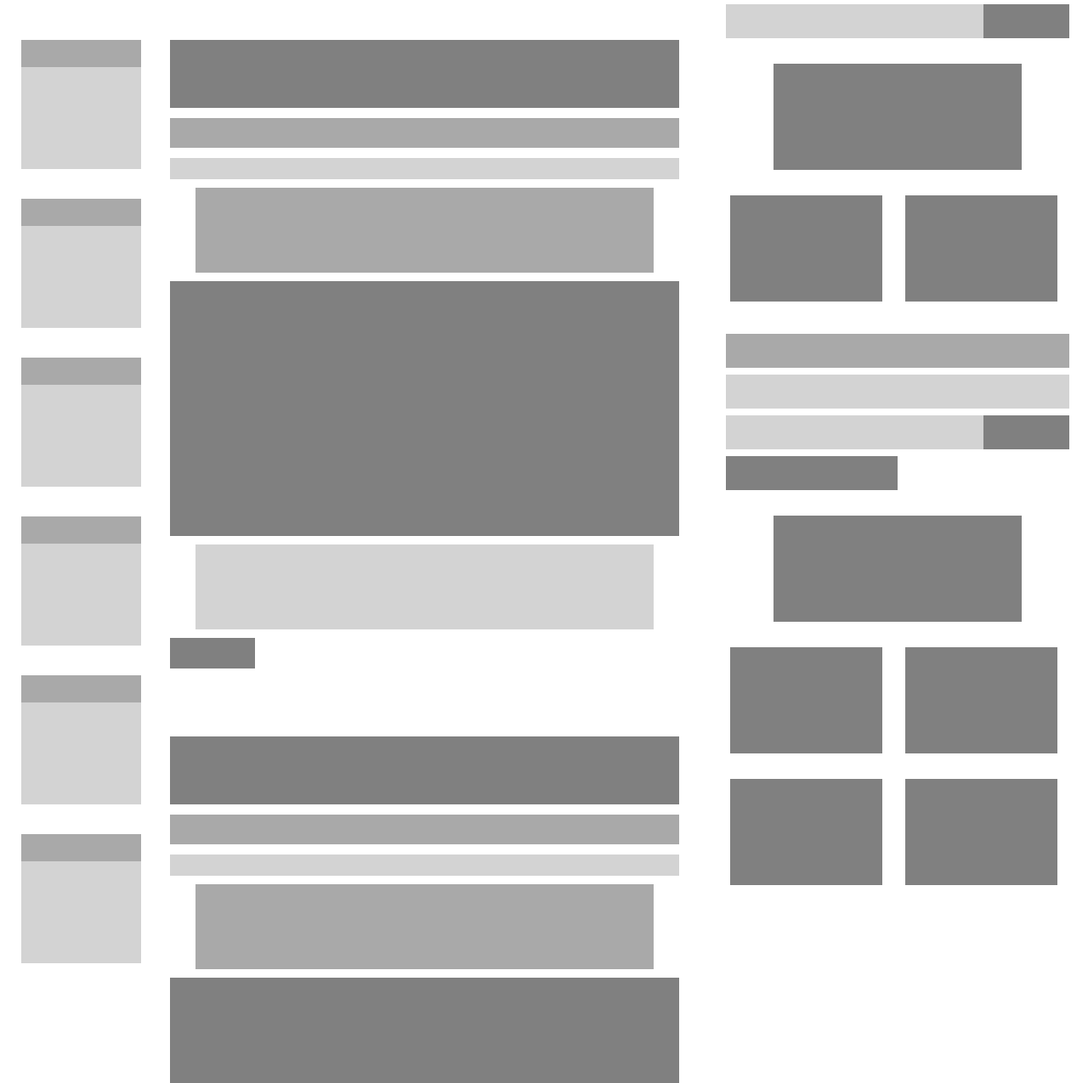
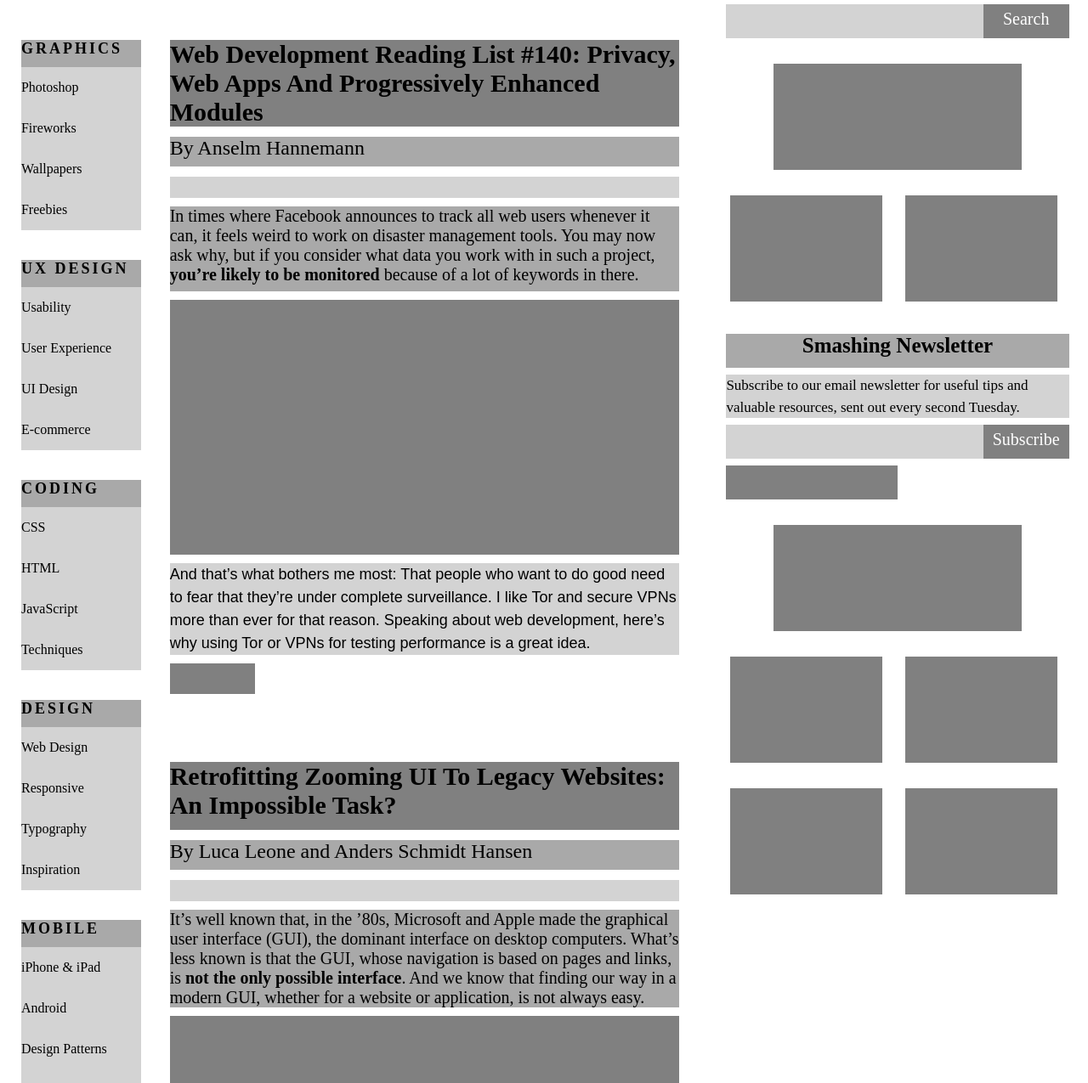
Before and after one commit to VasiliuKr/Smashing-magazine, a plain HTML site: page index.html in a window 1280 px wide. Shown: the part 78-1353 px from the top of the page at 85% size. Drawn offline with Linux system fonts and the light colour scheme; a web font is replaced by a local one.

Commit message:
Typography

```diff
--- a/index.html
+++ b/index.html
@@ -4,10 +4,12 @@
 	<meta charset="UTF-8">
 	<title>Smashing Magazine</title>
 	<link rel="stylesheet" href="styles.css">
+	<link href='https://fonts.googleapis.com/css?family=Enriqueta:400,700' rel='stylesheet' type='text/css'>
+	<link href='https://fonts.googleapis.com/css?family=Droid+Sans' rel='stylesheet' type='text/css'>
 </head>
 <body>
 	<nav class="navigation">
-		<div class="logo primary"></div>
+		<div class="logo primary">SMASHING MAGAZINE</div>
 		<div class="nav-links tertiary"></div>
 	</nav>
 	<div class="container">
@@ -15,99 +17,99 @@
 			<div class="left-column">
 				<ul class="menu">
 					<li class="sub-menu">
-						<h1 class="secondary"></h1>
+						<h1 class="secondary">GRAPHICS</h1>
 						<ul class="tertiary">
-							<li></li>
-							<li></li>
-							<li></li>
-							<li></li>
+							<li>Photoshop</li>
+							<li>Fireworks</li>
+							<li>Wallpapers</li>
+							<li>Freebies</li>
 						</ul>
 					</li>
 					<li class="sub-menu">
-						<h1 class="secondary"></h1>
+						<h1 class="secondary">UX DESIGN</h1>
 						<ul class="tertiary">
-							<li></li>
-							<li></li>
-							<li></li>
-							<li></li>
+							<li>Usability</li>
+							<li>User Experience</li>
+							<li>UI Design</li>
+							<li>E-commerce</li>
 						</ul>
 					</li>
 					<li class="sub-menu">
-						<h1 class="secondary"></h1>
+						<h1 class="secondary">CODING</h1>
 						<ul class="tertiary">
-							<li></li>
-							<li></li>
-							<li></li>
-							<li></li>
+							<li>CSS</li>
+							<li>HTML</li>
+							<li>JavaScript</li>
+							<li>Techniques</li>
 						</ul>
 					</li>
 					<li class="sub-menu">
-						<h1 class="secondary"></h1>
+						<h1 class="secondary">DESIGN</h1>
 						<ul class="tertiary">
-							<li></li>
-							<li></li>
-							<li></li>
-							<li></li>
+							<li>Web Design</li>
+							<li>Responsive</li>
+							<li>Typography</li>
+							<li>Inspiration</li>
 						</ul class="tertiary">
 					</li>
 					<li class="sub-menu">
-						<h1 class="secondary"></h1>
+						<h1 class="secondary">MOBILE</h1>
 						<ul class="tertiary">
-							<li></li>
-							<li></li>
-							<li></li>
-							<li></li>
+							<li>iPhone & iPad</li>
+							<li>Android</li>
+							<li>Design Patterns</li>
+							<li>User Interface</li>
 						</ul>
 					</li>
 					<li class="sub-menu">
-						<h1 class="secondary"></h1>
+						<h1 class="secondary">WORDPRESS</h1>
 						<ul class="tertiary">
-							<li></li>
-							<li></li>
-							<li></li>
-							<li></li>
+							<li>Essentials</li>
+							<li>Techniques</li>
+							<li>Plugins</li>
+							<li>Themes</li>
 						</ul>
 					</li>
 				</ul>
 			</div>
 			<div class="content">
 				<article class="post">
-					<h1 class="post-title primary"></h1>
-					<div class="post-author secondary"></div>
+					<h1 class="post-title primary">Web Development Reading List #140: Privacy, Web Apps And Progressively Enhanced Modules</h1>
+					<div class="post-author secondary">By Anselm Hannemann</div>
 					<ul class="post-data tertiary">
 						<li></li>
 						<li></li>
 						<li></li>
 					</ul>
-					<p class="secondary"></p>
+					<p class="first-par secondary">In times where Facebook announces to track all web users whenever it can, it feels weird to work on disaster management tools. You may now ask why, but if you consider what data you work with in such a project, <strong>you’re likely to be monitored</strong> because of a lot of keywords in there.</p>
 					<figure class="primary"></figure>
-					<p class="tertiary"></p>
+					<p class="second-par tertiary">And that’s what bothers me most: That people who want to do good need to fear that they’re under complete surveillance. I like Tor and secure VPNs more than ever for that reason. Speaking about web development, here’s why using Tor or VPNs for testing performance is a great idea.</p>
 					<button class="read-more primary"></button>
 				</article>
 				<article class="post">
-					<h1 class="post-title primary"></h1>
-					<div class="post-author secondary"></div>
+					<h1 class="post-title primary">Retrofitting Zooming UI To Legacy Websites: An Impossible Task?</h1>
+					<div class="post-author secondary">By Luca Leone and Anders Schmidt Hansen</div>
 					<ul class="post-data tertiary">
 						<li></li>
 						<li></li>
 						<li></li>
 					</ul>
-					<p class="secondary"></p>
+					<p class="first-par secondary">It’s well known that, in the ’80s, Microsoft and Apple made the graphical user interface (GUI), the dominant interface on desktop computers. What’s less known is that the GUI, whose navigation is based on pages and links, is <strong>not the only possible interface</strong>. And we know that finding our way in a modern GUI, whether for a website or application, is not always easy.</p>
 					<figure class="primary"></figure>
-					<p class="tertiary"></p>
+					<p class="second-par tertiary">One problem is of design, meaning that an interface could simply be poorly designed. But a different problem may very well be the way our brains are wired; even well-designed interfaces can be difficult to navigate and use.</p>
 					<button class="read-more primary"></button>
 				</article>
 				<article class="post">
-					<h1 class="post-title primary"></h1>
-					<div class="post-author secondary"></div>
+					<h1 class="post-title primary">Battling BEM (Extended Edition): 10 Common Problems And How To Avoid Them</h1>
+					<div class="post-author secondary">By David Berner</div>
 					<ul class="post-data tertiary">
 						<li></li>
 						<li></li>
 						<li></li>
 					</ul>
-					<p class="secondary"></p>
+					<p class="first-par secondary">Whether you’ve just discovered BEM or are an old hand (in web terms anyway!), you probably appreciate what a useful methodology it is. If you don’t know what BEM is, I suggest you read about it on the BEM website before continuing with this post, because I’ll be using terms that assume a basic understanding of this CSS methodology.</p>
 					<figure class="primary"></figure>
-					<p class="tertiary"></p>
+					<p class="second-par tertiary">This article aims to be useful for people who are already BEM enthusiasts and wish to use it more effectively or people who are curious to learn more about it. Now, I’m under no illusion that this is a beautiful way to name things. It’s absolutely not. One of things that put me off of adopting it for such a long time was how eye-gougingly ugly the syntax is. The designer in me didn’t want my sexy markup cluttered with dirty double-underscores and foul double-hyphens.</p>
 					<button class="read-more primary"></button>
 				</article>
 			</div>
@@ -115,7 +117,7 @@
 		<aside class="sidebar">
 			<div class="search">
 				<div class="search-input tertiary"></div>
-				<div class="search-button primary"></div>
+				<div class="search-button primary">Search</div>
 			</div>
 			<div class="advertise-box">
 				<div class="adv-wide primary"></div>
@@ -123,11 +125,11 @@
 				<div class="adv-normal primary"></div>
 			</div>
 			<div class="subscribe-box">
-				<h1 class="secondary"></h1>
-				<p class="tertiary"></p>
+				<h1 class="secondary">Smashing Newsletter</h1>
+				<p class="tertiary">Subscribe to our email newsletter for useful tips and valuable resources, sent out every second Tuesday.</p>
 				<div class="search">
 					<div class="search-input tertiary"></div>
-					<div class="search-button primary"></div>
+					<div class="search-button primary">Subscribe</div>
 				</div>
 				<div class="subscribers primary"></div>
 			</div>
@@ -144,21 +146,21 @@
 		<div class="smashing-box">
 			<div class="smashing-box-item">
 				<div class="thumb secondary"></div>
-				<h2 class="secondary"></h2>
-				<p class="tertiary"></p>
+				<h2 class="secondary">Smashing Book 5</h2>
+				<p class="tertiary">With smart front-end techniques from real-life responsive projects.</p>
 			</div>
 			<div class="smashing-box-item">
 				<div class="thumb secondary"></div>
-				<h2 class="secondary"></h2>
-				<p class="tertiary"></p>
+				<h2 class="secondary">The Smashing Library</h2>
+				<p class="tertiary">Grab all published and upcoming Smashing eBooks, in one swoop.</p>
 			</div>
 			<div class="smashing-box-item">
 				<div class="thumb secondary"></div>
-				<h2 class="secondary"></h2>
-				<p class="tertiary"></p>
+				<h2 class="secondary">Smashing Workshops</h2>
+				<p class="tertiary">Join our hands-on full-day workshops, run by experts of the industry. Good stuff.</p>
 			</div>
 		</div>
-		<p class="legal tertiary"></p>
+		<p class="legal tertiary">Founded by Vitaly Friedman and Sven Lennartz. 2006-2016.</p>
 	</footer>
 </body>
 </html>
--- a/styles.css
+++ b/styles.css
@@ -5,7 +5,7 @@ html, body, div, span, applet, object, iframe,
 h1, h2, h3, h4, h5, h6, p, blockquote, pre,
 a, abbr, acronym, address, big, cite, code,
 del, dfn, em, img, ins, kbd, q, s, samp,
-small, strike, strong, sub, sup, tt, var,
+small, strike, sub, sup, tt, var,
 b, u, i, center,
 dl, dt, dd, ol, ul, li,
 fieldset, form, label, legend,
@@ -94,6 +94,11 @@ ul li {
 	width: 13%;
 	height: 75px;
 	float: left;
+	font-weight: 900;
+	font-family: sans-serif;
+	text-align: center;
+	padding-top: 12px;
+
 }
 .nav-links {
 	float: left;
@@ -114,9 +119,13 @@ ul li {
 }
 .sub-menu {
 	padding-bottom: 35px;
+	font-family: 'Droid Sans';
 }
 .sub-menu h1 {
 	height: 32px;
+	letter-spacing: 3px;
+	font-size: 18px;
+	font-weight: 700;
 }
 .sub-menu ul li {
 	padding-top: 15px;
@@ -131,11 +140,15 @@ ul li {
 }
 .post-title {
 	min-height: 80px;
+	font-family: 'Enriqueta', serif;
+	font-weight: bold;
+	font-size: 30px;
 }
 .post-author {
 	min-height: 35px;
 	margin-top: 12px;
 	margin-bottom: 12px;
+	font: 24px 'Enriqueta', serif;;
 }
 .post-data {
 	min-height: 25px;
@@ -146,6 +159,13 @@ ul li {
 	min-height: 100px;
 	margin-top: 10px;
 	margin-bottom: 10px;
+}
+.first-par {
+	font: 20px 'Enriqueta', serif;
+}
+.second-par {
+	font: 18px 'Droid Sans', sans-serif;
+	line-height: 1.5;
 }
 figure {
 	min-height: 300px;
@@ -179,6 +199,10 @@ figure {
 	float: left;
 	width: 25%;
 	min-height: 40px;
+	font: 20px 'Droid Sans';
+	color: white;
+	text-align: center;
+	padding-top: 6px;
 }
 .advertise-box {
 	position: relative;
@@ -201,10 +225,19 @@ figure {
 	margin-left: 6%;
 	margin-bottom: 30px;
 }
-.subscribe-box h1,p {
+.subscribe-box h1 {
 	height: 40px;
 	width: 90%;
 	margin: 8px auto 0 auto;
+	font: bold 25px 'Enriqueta', serif;
+	text-align: center;
+}
+.subscribe-box p {
+	min-height: 40px;
+	width: 90%;
+	margin: 8px auto 0 auto;
+	font: 17px 'Droid Sans';
+	line-height: 1.5;
 }
 .subscribers {
 	height: 40px;
@@ -227,6 +260,7 @@ figure {
 	width: 30%;
 	display: inline-block;
 	position: relative;
+	font: 14px 'Droid Sans';
 }
 .smashing-box-item::after {
 	content: "";
@@ -243,15 +277,19 @@ figure {
 .smashing-box-item h2 {
 	float: left;
 	width: 55%;
-	height: 30px;
+	min-height: 30px;
+	font-weight: bold;
 }
 .smashing-box-item p {
 	float: left;
 	width: 55%;
-	height: 85px;
+	min-height: 85px;
+	line-height: 1.5;
 }
 .legal {
 	height: 75px;
 	margin-bottom: 30px;
 	margin-top: 50px;
+	font: 14px 'Droid Sans';
+	padding-left: 5%;
 }
```
